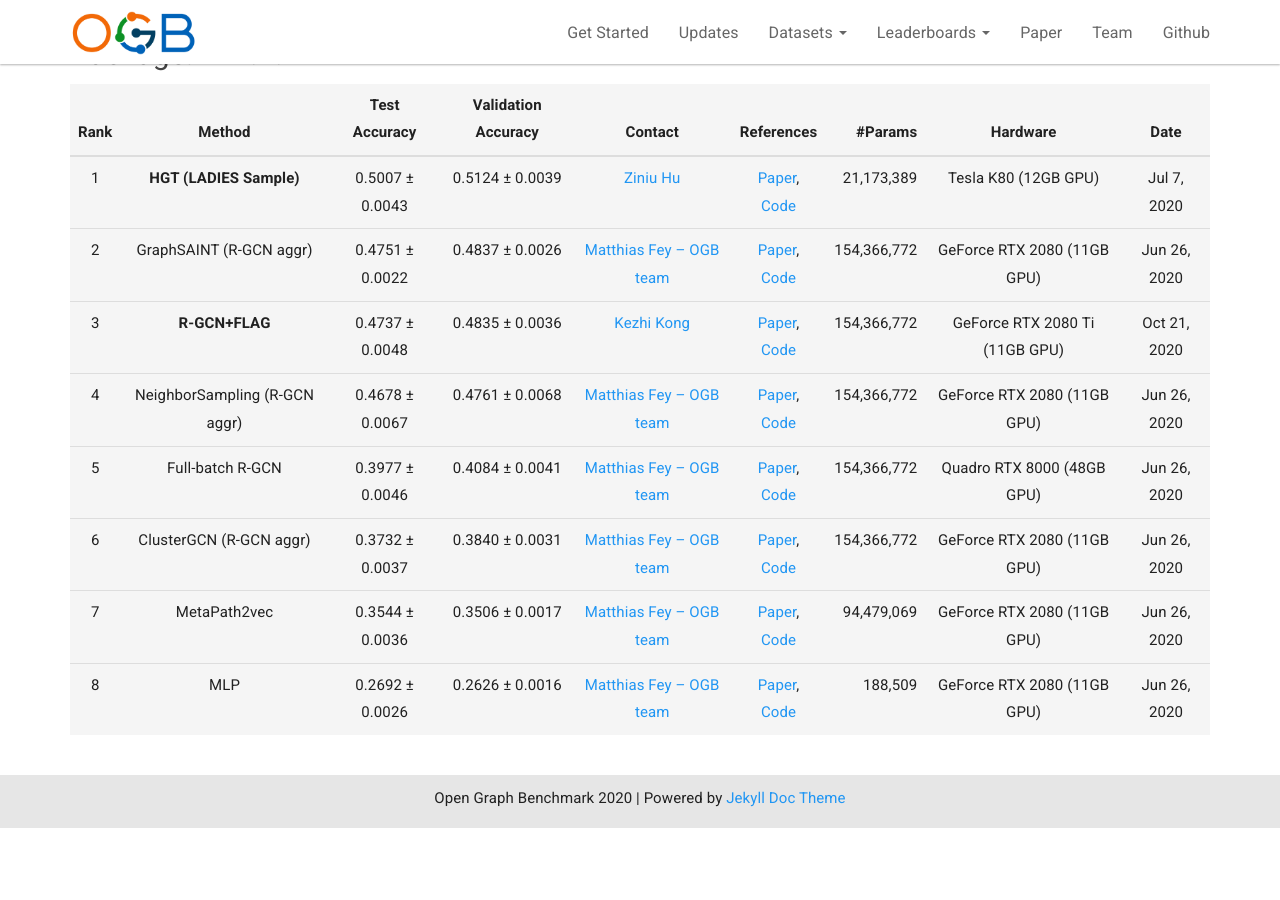
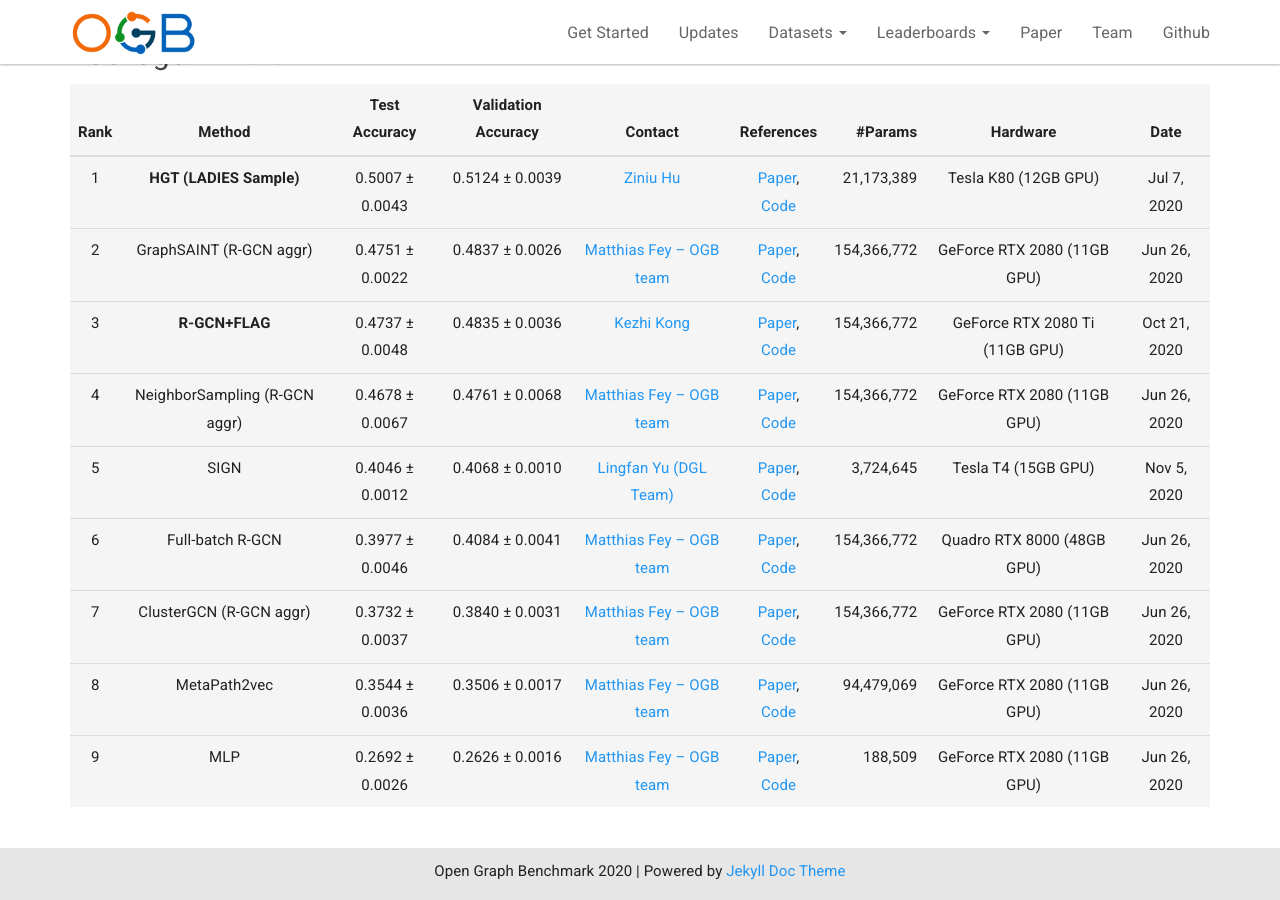
Before and after one commit to snap-stanford/ogb-web, a Jekyll site: the page built from _docs/leaderboard/leader_nodeprop.md, in a window 1280 px wide and 900 px high, scrolled down 6391 px. Built offline with Jekyll 4.4.1, drawn with Linux system fonts in a browser that asks for light colours; before the commit the page ends 7219 px from its top, so only the background shows below that.

Commit message:
updateleaderboard

```diff
--- a/_docs/leaderboard/leader_nodeprop.md
+++ b/_docs/leaderboard/leader_nodeprop.md
@@ -153,7 +153,8 @@ The **bold** method name indicates that the implementation is **official** (by t
 |  2  |  GraphSAINT (R-GCN aggr)  | 0.4751 ± 0.0022   | 0.4837 ± 0.0026 | [Matthias Fey -- OGB team](mailto:matthias.fey@tu-dortmund.de) | [Paper](https://arxiv.org/abs/1907.04931), [Code](https://github.com/snap-stanford/ogb/tree/master/examples/nodeproppred/mag) | 154,366,772 | GeForce RTX 2080 (11GB GPU) | Jun 26, 2020 |
 |  3  |  **R-GCN+FLAG**  | 0.4737 ± 0.0048   | 0.4835 ± 0.0036 |[Kezhi Kong](mailto:kong@cs.umd.edu) | [Paper](https://arxiv.org/abs/2010.09891), [Code](https://github.com/devnkong/FLAG) | 154,366,772 | GeForce RTX 2080 Ti (11GB GPU) | Oct 21, 2020 |
 |  4  |  NeighborSampling (R-GCN aggr)  | 0.4678 ± 0.0067   | 0.4761 ± 0.0068 | [Matthias Fey -- OGB team](mailto:matthias.fey@tu-dortmund.de) | [Paper](https://arxiv.org/abs/1706.02216), [Code](https://github.com/snap-stanford/ogb/tree/master/examples/nodeproppred/mag) | 154,366,772 | GeForce RTX 2080 (11GB GPU) | Jun 26, 2020 |
-|  5  |  Full-batch R-GCN  | 0.3977 ± 0.0046   | 0.4084 ± 0.0041 | [Matthias Fey -- OGB team](mailto:matthias.fey@tu-dortmund.de) | [Paper](https://arxiv.org/abs/1703.06103), [Code](https://github.com/snap-stanford/ogb/tree/master/examples/nodeproppred/mag) | 154,366,772 | Quadro RTX 8000 (48GB GPU) | Jun 26, 2020 |
-|  6  |  ClusterGCN (R-GCN aggr)  | 0.3732 ± 0.0037   | 0.3840 ± 0.0031 | [Matthias Fey -- OGB team](mailto:matthias.fey@tu-dortmund.de) | [Paper](https://arxiv.org/abs/1905.07953), [Code](https://github.com/snap-stanford/ogb/tree/master/examples/nodeproppred/mag) | 154,366,772 | GeForce RTX 2080 (11GB GPU) | Jun 26, 2020 |
-|  7  |  MetaPath2vec  | 0.3544 ± 0.0036   | 0.3506 ± 0.0017 | [Matthias Fey -- OGB team](mailto:matthias.fey@tu-dortmund.de) | [Paper](https://ericdongyx.github.io/papers/KDD17-dong-chawla-swami-metapath2vec.pdf), [Code](https://github.com/snap-stanford/ogb/tree/master/examples/nodeproppred/mag) | 94,479,069 | GeForce RTX 2080 (11GB GPU) | Jun 26, 2020 |
-|  8  |  MLP  | 0.2692 ± 0.0026   | 0.2626 ± 0.0016 | [Matthias Fey -- OGB team](mailto:matthias.fey@tu-dortmund.de) | [Paper](https://arxiv.org/abs/2005.00687), [Code](https://github.com/snap-stanford/ogb/tree/master/examples/nodeproppred/mag) | 188,509 | GeForce RTX 2080 (11GB GPU) | Jun 26, 2020 |
+|  5  |  SIGN  | 0.4046 ± 0.0012   | 0.4068 ± 0.0010 | [Lingfan Yu (DGL Team)](mailto:lingfan.yu@nyu.edu) | [Paper](https://arxiv.org/abs/2004.11198), [Code](https://github.com/dmlc/dgl/tree/master/examples/pytorch/ogb/sign) | 3,724,645 | Tesla T4 (15GB GPU) | Nov 5, 2020 |
+|  6  |  Full-batch R-GCN  | 0.3977 ± 0.0046   | 0.4084 ± 0.0041 | [Matthias Fey -- OGB team](mailto:matthias.fey@tu-dortmund.de) | [Paper](https://arxiv.org/abs/1703.06103), [Code](https://github.com/snap-stanford/ogb/tree/master/examples/nodeproppred/mag) | 154,366,772 | Quadro RTX 8000 (48GB GPU) | Jun 26, 2020 |
+|  7  |  ClusterGCN (R-GCN aggr)  | 0.3732 ± 0.0037   | 0.3840 ± 0.0031 | [Matthias Fey -- OGB team](mailto:matthias.fey@tu-dortmund.de) | [Paper](https://arxiv.org/abs/1905.07953), [Code](https://github.com/snap-stanford/ogb/tree/master/examples/nodeproppred/mag) | 154,366,772 | GeForce RTX 2080 (11GB GPU) | Jun 26, 2020 |
+|  8  |  MetaPath2vec  | 0.3544 ± 0.0036   | 0.3506 ± 0.0017 | [Matthias Fey -- OGB team](mailto:matthias.fey@tu-dortmund.de) | [Paper](https://ericdongyx.github.io/papers/KDD17-dong-chawla-swami-metapath2vec.pdf), [Code](https://github.com/snap-stanford/ogb/tree/master/examples/nodeproppred/mag) | 94,479,069 | GeForce RTX 2080 (11GB GPU) | Jun 26, 2020 |
+|  9  |  MLP  | 0.2692 ± 0.0026   | 0.2626 ± 0.0016 | [Matthias Fey -- OGB team](mailto:matthias.fey@tu-dortmund.de) | [Paper](https://arxiv.org/abs/2005.00687), [Code](https://github.com/snap-stanford/ogb/tree/master/examples/nodeproppred/mag) | 188,509 | GeForce RTX 2080 (11GB GPU) | Jun 26, 2020 |
```
